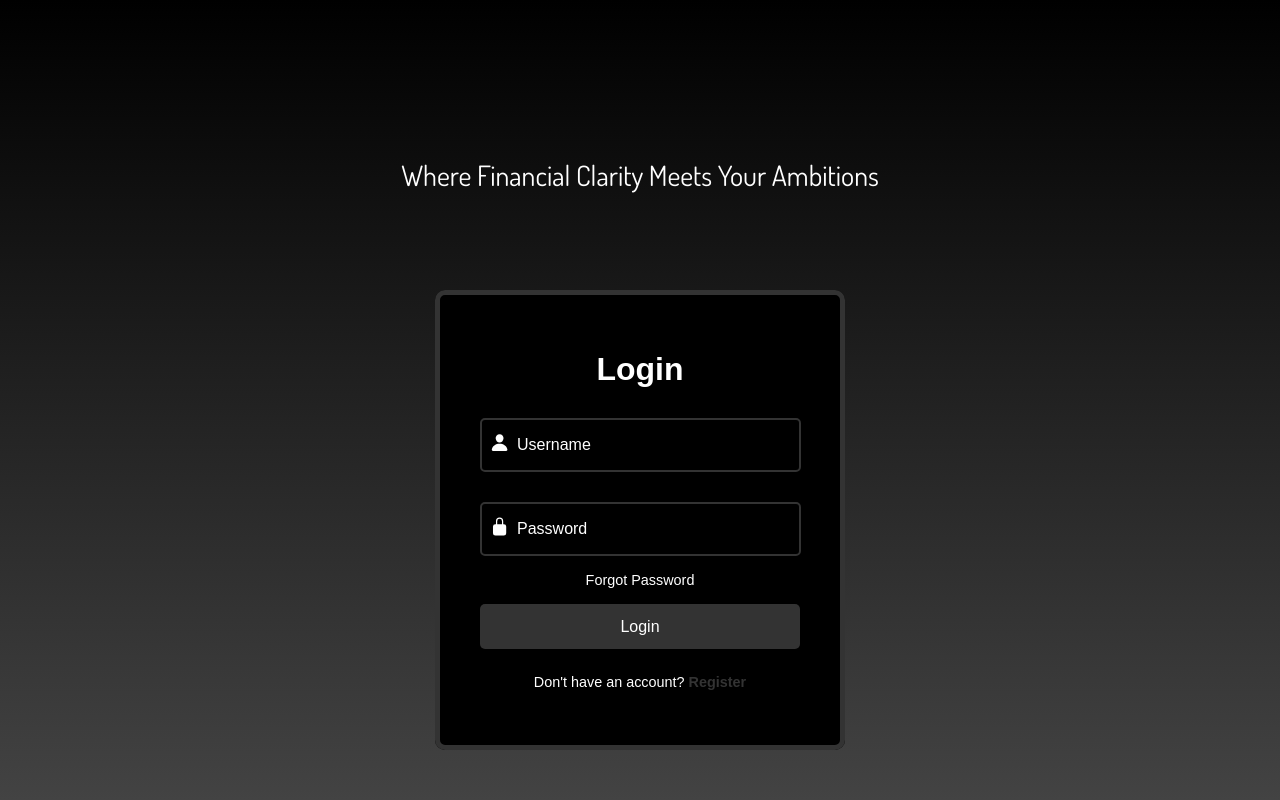
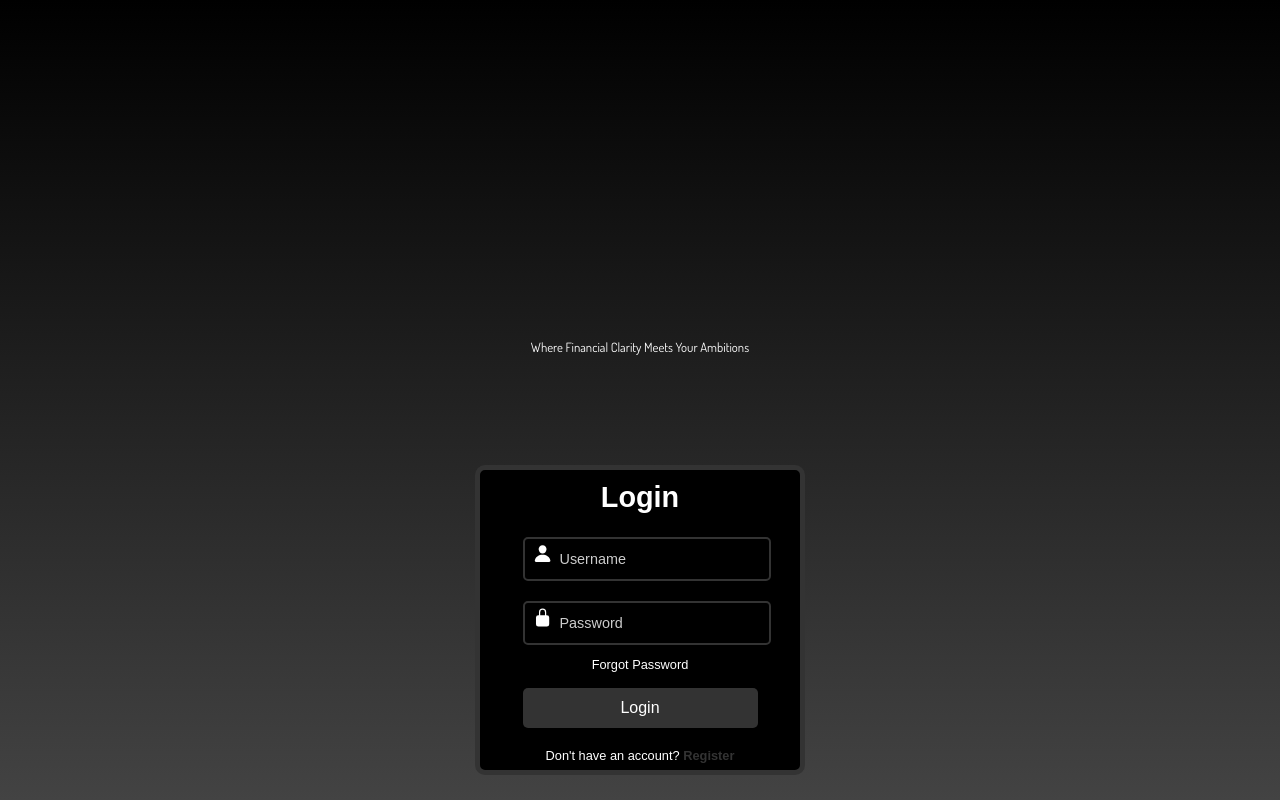
Before and after one commit to tonbiii/KIPYEGON, a plain HTML site: page index.html in a window 1280 px wide. Drawn offline with nearby package versions, Linux system fonts and the light colour scheme.

Commit message:
changes made

```diff
--- a/styles.css
+++ b/styles.css
@@ -4,61 +4,61 @@ body {
     margin: 0;
     padding: 0;
     height: 100vh;
-    background: #000000;  /* fallback for old browsers */
-    background: -webkit-linear-gradient(to bottom, #000000, #434343);  /* Chrome 10-25, Safari 5.1-6 */
-    background: linear-gradient(to bottom, #000000, #434343); /* W3C, IE 10+/ Edge, Firefox 16+, Chrome 26+, Opera 12+, Safari 7+ */
+    background: #000000;
+    background: -webkit-linear-gradient(to bottom, #000000, #434343);
+    background: linear-gradient(to bottom, #000000, #434343);
     color: #000;
     font-family: Arial, sans-serif;
     text-align: center;
-    overflow: hidden; /* Ensure no scrollbars appear */
+    overflow: hidden;
     display: flex;
     flex-direction: column;
-    align-items: center; /* Center items horizontally */
-    justify-content: center; /* Center items vertically */
+    align-items: center;
+    justify-content: center;
 }
 
 .container {
-    position: absolute; /* Position relative to the viewport */
-    top: 3%; /* Adjust this value to control the distance from the top */
+    position: absolute;
+    top: 20%;
     left: 50%;
-    transform: translateX(-50%); /* Center horizontally */
-    text-align: center; /* Ensure text and elements are centered */
+    transform: translateX(-50%);
+    text-align: center;
 }
 
 #logo {
-    width: 70%; /* Increased by 15% from 40% */
-    height: auto; /* Maintain aspect ratio */
+    width: 90%;
+    height: auto;
     background: transparent;
-    border: none; /* Remove any default border */
+    border: none;
 }
 
 #tagline {
-    margin-top: 5px; /* Adjust spacing below the logo */
-    font-size: 1.75em; /* Increased by 15% from 1.5em */
-    color: #fff; /* Change text color to black */
-    font-family: 'Dosis', sans-serif; /* Apply the Dosis font */
+    margin-top: 15px;
+    font-size: 80%;
+    color: #fff;
+    font-family: 'Dosis', sans-serif;
 }
 
 .login-container {
-    position: absolute; /* Position relative to the viewport */
-    top: calc(50% + 120px); /* Position below the tagline; adjust as needed */
+    position: absolute;
+    top: calc(75% + 20px);
     left: 50%;
-    transform: translate(-50%, -50%); /* Center horizontally and adjust vertical position */
+    transform: translate(-50%, -50%);
     display: flex;
     justify-content: center;
     align-items: center;
-    background: #000;
-    border-radius: 10px;
+    background: transparent;
 }
 
 .wrapper {
     position: relative;
-    background: transparent;/* Semi-transparent background */
-    width: 400px;
-    height: 450px;
+    background: #000; /* Ensure the background color matches the container */
+    width: 320px; /* Fixed width for consistency */
+    height: 300px; /* Fixed height for consistency */
+    display: flex;
+    flex-direction: column;
     justify-content: center;
-    display: flex;
-    align-items: center; /* Increased width to accommodate 15% larger size */
+    align-items: center;
     border: 5px solid #333;
     border-radius: 10px;
     transition: .5s;
@@ -71,25 +71,24 @@ body {
 
 h2 {
     color: #fff;
-    font-size: 2em;
+    font-size: 1.8em;
     text-align: center;
 }
 
-
 .inputBox {
     position: relative;
-    width: 320px;
-    margin: 30px 0;
+    width: 85%;
+    margin: 20px 0;
 }
 
 .inputBox input {
-    width: 85%;
-    height: 50px;
+    width: 100%;
+    height: 40px;
     background: transparent;
     border: 2px solid #333;
     outline: none;
     border-radius: 5px;
-    font-size: 1em;
+    font-size: 0.9em;
     color: #fff;
     padding: 0 10px 0 35px;
     transition: .5s;
@@ -100,10 +99,8 @@ h2 {
     box-shadow: 0 0 10px #0ef, inset 0 0 10px #0ef;
 }
 
-
-
 .inputBox input::placeholder {
-    color: rgba(255, 255, 255, 3);
+    color: rgba(255, 255, 255, 0.8);
 }
 
 .inputBox .icon {
@@ -111,7 +108,7 @@ h2 {
     left: 10px;
     color: #fff;
     font-size: 1.2em;
-    line-height: 55px;
+    line-height: 40px;
     transition: .5s;
 }
 
@@ -119,14 +116,13 @@ h2 {
     color: #0ef;
 }
 
-.forgot-pass{
-    margin: -15px 0 15px;
-
+.forgot-pass {
+    margin: -10px 0 15px;
 }
 
 .forgot-pass a {
     color: #fff;
-    font-size: .9em;
+    font-size: 0.8em;
     text-decoration: none;
 }
 
@@ -134,11 +130,10 @@ h2 {
     text-decoration: underline;
 }
 
-
 button {
     position: relative;
     width: 100%;
-    height: 45px;
+    height: 40px;
     background: #333;
     border: none;
     outline: none;
@@ -149,11 +144,10 @@ button {
     font-weight: 500;
 }
 
-
 .register-link {
-    font-size: .9em;
+    font-size: 0.8em;
     text-align: center;
-    margin: 25px 0;
+    margin: 20px 0;
 }
 
 .register-link p {
@@ -172,5 +166,5 @@ button {
 }
 
 .register-link p a:hover {
-     text-decoration: underline;
+    text-decoration: underline;
 }
```
Also changed, not shown: index.html (+0 -2 lines).
